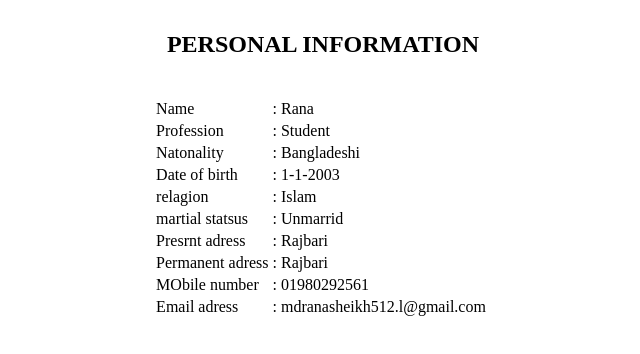
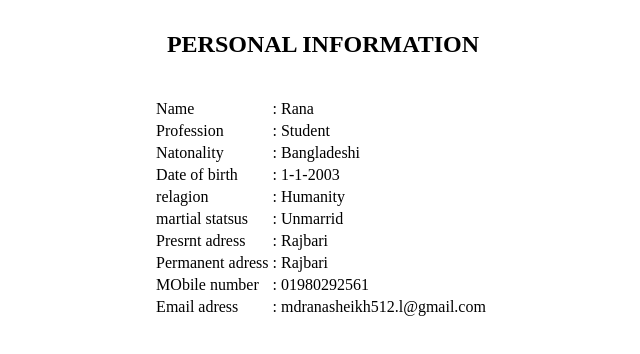
Before and after one commit to ranasheikhdev/my--cv, a plain HTML site: page index.html in a window 1280 px wide. Shown: the full height of the page, 315-955 px from the left. Drawn offline with Linux system fonts and the light colour scheme.

Commit message:
index file updated

```diff
--- a/index.html
+++ b/index.html
@@ -39,7 +39,7 @@
                 relagion
             </td>
             <td>:</td>
-            <td>Islam</td>
+            <td>Humanity</td
         </tr>
         <tr>
             <td>martial statsus</td>
```
